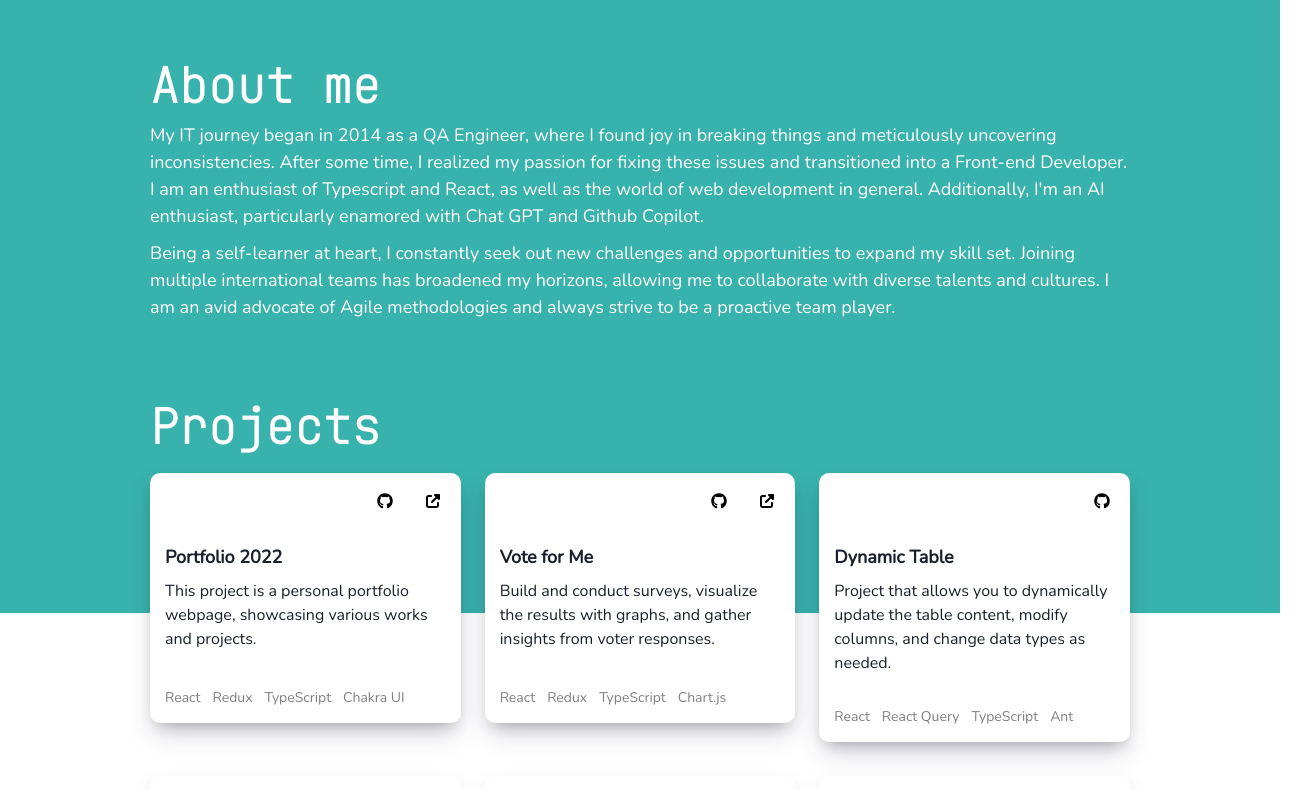
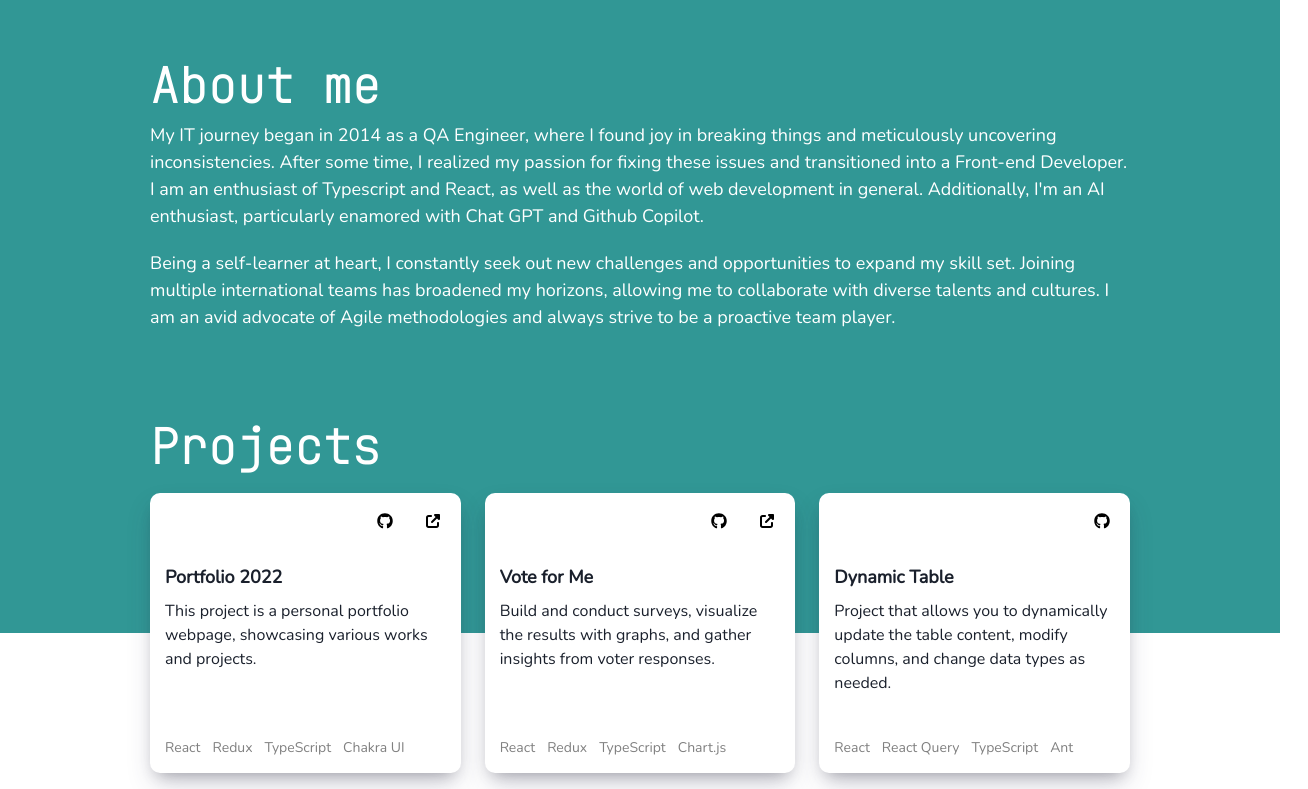
Before and after one commit to wroclawianka/portfolio, a React (Create React App) app: page / in a window 1280 px wide. Shown: the part 800-1589 px from the top of the page, 1308 px wide, since content can reach past the window. Built offline with nearby package versions, Linux system fonts and the light colour scheme; the HTML template or start-up script is replaced by a standard one.

Commit message:
10.2023 update

```diff
--- a/src/App.tsx
+++ b/src/App.tsx
@@ -9,7 +9,7 @@ function App() {
         <Intro />
         <AboutMeNew />
         <Projects />
-        <Stack />
+        {/* <Stack /> */}
       </Layout>
     </ChakraProvider>
   );
--- a/src/components/about-me/about-me.theme.ts
+++ b/src/components/about-me/about-me.theme.ts
@@ -5,10 +5,10 @@ export const aboutMeTheme = {
       root: {
         background: {
           base: 'none',
-          md: 'teal.400',
-          lg: 'teal.400',
-          xl: 'teal.400',
-          '2xl': 'teal.400'
+          md: 'teal.500',
+          lg: 'teal.500',
+          xl: 'teal.500',
+          '2xl': 'teal.500'
         },
         color: {
           base: 'black',
@@ -35,7 +35,7 @@ export const aboutMeTheme = {
         fontFamily: '"JetBrains Mono", monospace'
       },
       paragraph: {
-        paddingBottom: '10px'
+        paddingBottom: '20px'
       }
     }
   }
--- a/src/components/animated-avatar/animated-avatar.theme.ts
+++ b/src/components/animated-avatar/animated-avatar.theme.ts
@@ -1,4 +1,4 @@
-import avatar from './../../assets/avatar.jpeg';
+import avatar from './../../assets/dorota.jpg';
 
 const left = '5px';
 const top = left;
--- a/src/components/projects/projects.theme.ts
+++ b/src/components/projects/projects.theme.ts
@@ -13,10 +13,10 @@ export const projectsTheme = {
       accent: {
         background: {
           sm: 'none',
-          md: 'teal.400',
-          lg: 'teal.400',
-          xl: 'teal.400',
-          '2xl': 'teal.400'
+          md: 'teal.500',
+          lg: 'teal.500',
+          xl: 'teal.500',
+          '2xl': 'teal.500'
         }
       },
       container: {
@@ -60,7 +60,7 @@ export const projectsTheme = {
         fontFamily: '"JetBrains Mono", monospace'
       },
       projectsGrid: {
-        gridTemplateColumns: 'repeat(auto-fill, minmax(250px, 1fr))',
+        gridTemplateColumns: 'repeat(auto-fill, minmax(280px, 1fr))',
         gap: 6
       },
       projectHover: {
@@ -70,7 +70,7 @@ export const projectsTheme = {
       },
       projectBox: {
         h: '100%',
-        minHeight: '250px',
+        minHeight: '280px',
         borderRadius: '10px',
         flexDirection: 'column',
         justifyContent: 'space-between',
--- a/src/constants/projects.ts
+++ b/src/constants/projects.ts
@@ -101,7 +101,7 @@ export const projects: project[] = [
     webpage: 'https://graphical-dashboard.netlify.com/',
     repo: 'https://github.com/wroclawianka/graphical-dashboard',
     description: i18n.t('project.graphical_dashboard.description'),
-    stack: ['JavaScript', 'D3.js', 'Jasmine', 'CSS', 'HTML'],
+    stack: ['JavaScript', 'D3.js', 'Jasmine', 'CSS'],
     year: 2018
   },
   {
```
Also changed, not shown: src/assets/avatar.jpeg (deleted), src/assets/dorota.jpg (added).
